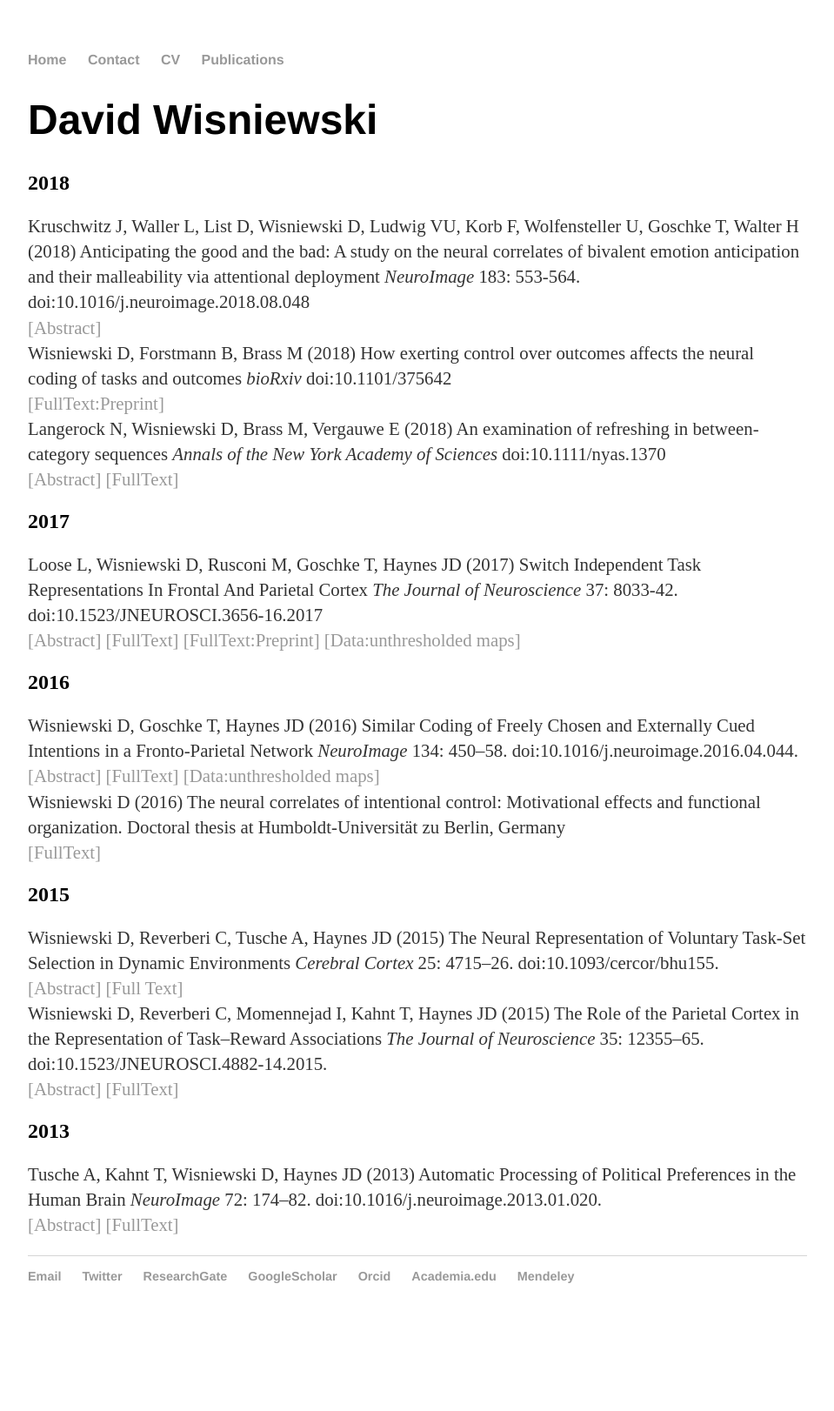
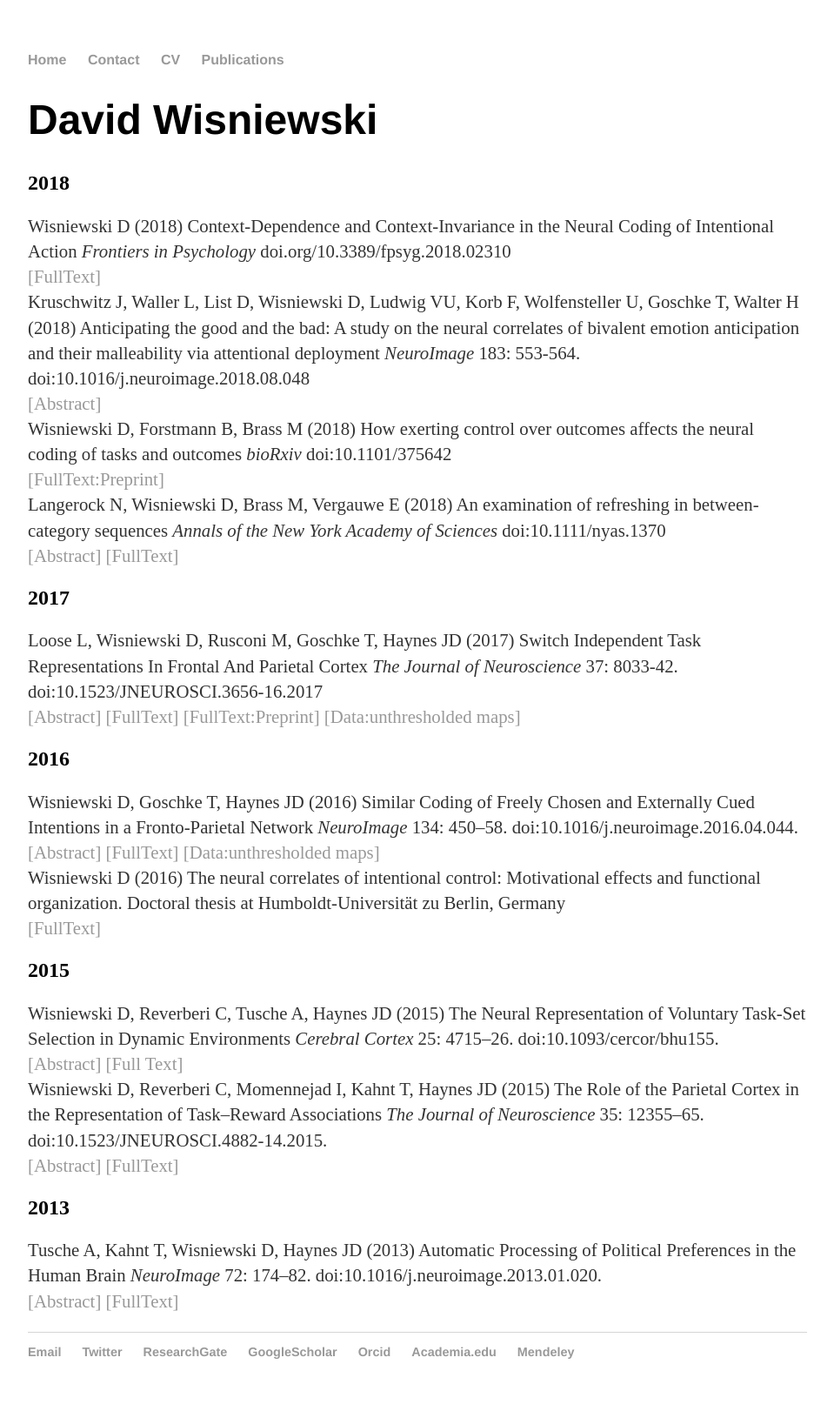
Before and after one commit to davidwisniewski/davidwisniewski.github.io, a Jekyll site: the page built from publications/index.html, in a window 1280 px wide. Shown: the whole page at 87% size, without its empty margins (160-1119 px from the left). Built offline with Jekyll 4.4.1, drawn with Linux system fonts in a browser that asks for light colours; before the commit the page ends 1535 px from its top, so only the background shows below that.

Commit message:
added Wisniewski 2018

```diff
--- a/publications/index.html
+++ b/publications/index.html
@@ -6,6 +6,8 @@ title: David Wisniewski
 	<h1>David Wisniewski</h1>
 	<h2>2018</h2>
 	<p>
+	Wisniewski D (2018) Context-Dependence and Context-Invariance in the Neural Coding of Intentional Action <em>Frontiers in Psychology</em> doi.org/10.3389/fpsyg.2018.02310<br>
+	<a href="https://www.frontiersin.org/articles/10.3389/fpsyg.2018.02310/full">[FullText]</a><br>
 	Kruschwitz J, Waller L, List D, Wisniewski D, Ludwig VU, Korb F, Wolfensteller U, Goschke T, Walter H (2018) Anticipating the good and the bad: A study on the neural correlates of bivalent emotion anticipation and their malleability via attentional deployment <em>NeuroImage</em> 183: 553-564. doi:10.1016/j.neuroimage.2018.08.048<br>
 	<a href="https://www.sciencedirect.com/science/article/pii/S1053811918307468">[Abstract]</a><br>
 	Wisniewski D, Forstmann B, Brass M (2018) How exerting control over outcomes affects the neural coding of tasks and outcomes <em>bioRxiv</em> doi:10.1101/375642<br>
```
